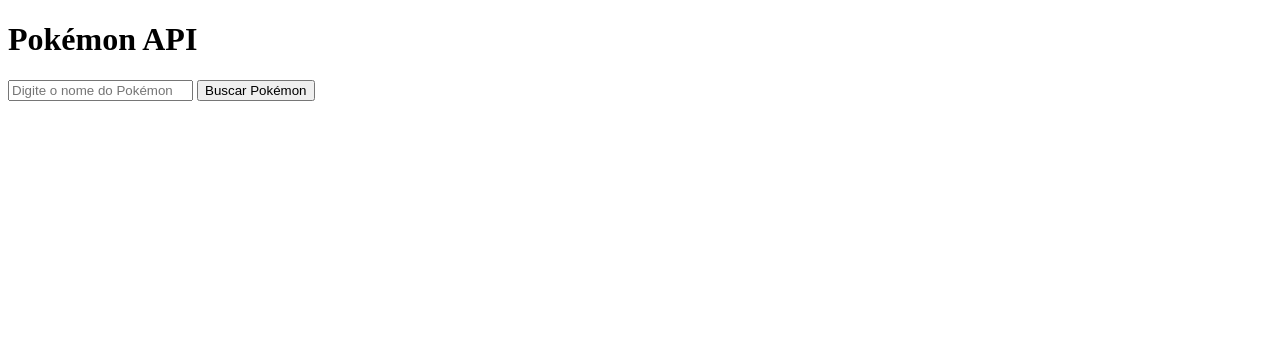
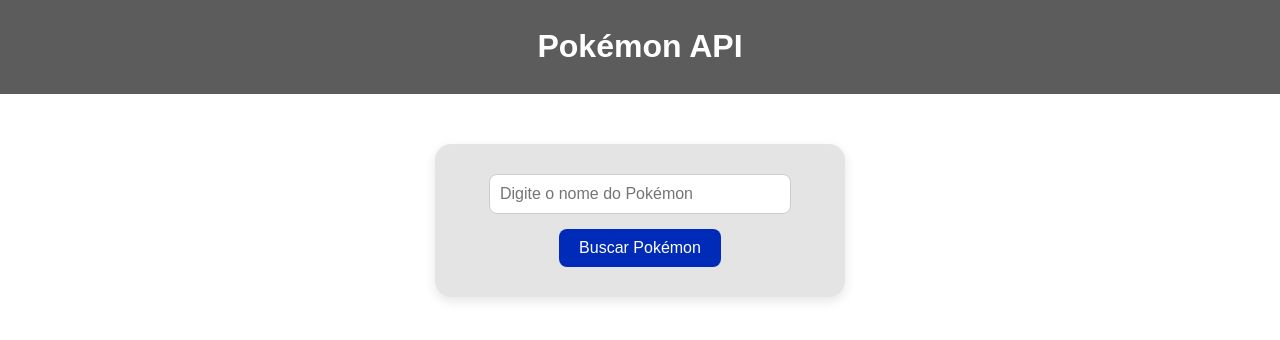
Before and after one commit to eduargodoy0/Faculdade, a plain HTML site: page index.html in a window 1280 px wide. Drawn offline with Linux system fonts and the light colour scheme.

Commit message:
segundo commit

```diff
--- a/index.html
+++ b/index.html
@@ -4,35 +4,95 @@
     <meta charset="UTF-8">
     <meta name="viewport" content="width=device-width, initial-scale=1.0">
     <title>Pokémon API</title>
+    <style>
+        body {
+            margin: 0;
+            font-family: arial;
+            display: flex;
+            flex-direction: column;
+            align-items: center;
+        }
+
+        header {
+            width: 100%;
+            padding: 7px;
+            background-color: #5c5c5c;
+            color: white;
+            text-align: center;
+        }
+
+        .card {
+            margin-top: 50px;
+            background-color: rgb(228, 228, 228);
+            border-radius: 16px;
+            box-shadow: 0px 4px 12px rgba(0, 0, 0, 0.1);
+            padding: 30px;
+            width: 350px;
+            text-align: center;
+        }
+
+        input {
+            padding: 10px;
+            width: 80%;
+            margin-bottom: 15px;
+            border: 1px solid #ccc;
+            border-radius: 8px;
+            font-size: 16px;
+        }
+
+        button {
+            padding: 10px 20px;
+            background-color: #002bb8;
+            color: white;
+            border: none;
+            border-radius: 8px;
+            cursor: pointer;
+            font-size: 16px;
+            transition: background-color 0.3s;
+        }
+
+        button:hover {
+            background-color: #000a7c;
+        }
+
+        #resultado img {
+            margin-top: 15px;
+            width: 120px;
+            height: auto;
+        }
+
+        #resultado h2 {
+            margin-bottom: 10px;
+        }
+    </style>
 </head>
 <body>
-    <h1>Pokémon API</h1>
-    <input type="text" id="pokemonNome" placeholder="Digite o nome do Pokémon">
-    <button onclick="buscarPokemon()">Buscar Pokémon</button>
-    <div id="resultado"></div>
+    <header>
+        <h1>Pokémon API</h1>
+    </header>
+
+    <div class="card">
+        <input type="text" id="pokemonNome" placeholder="Digite o nome do Pokémon">
+        <br>
+        <button onclick="buscarPokemon()">Buscar Pokémon</button>
+        <div id="resultado"></div>
+    </div>
 
     <script>
         async function buscarPokemon() {
             const nomePokemon = document.getElementById('pokemonNome').value.toLowerCase();
-            if (!nomePokemon) {
-                alert('Por favor, digite o nome de um Pokémon.');
-                return;
-            }
 
             try {
                 const response = await fetch(`https://pokeapi.co/api/v2/pokemon/${nomePokemon}`);
-                if (!response.ok) {
-                    throw new Error('Pokémon não encontrado');
-                }
+
                 const data = await response.json();
 
                 document.getElementById('resultado').innerHTML = `
                     <h2>${data.name.toUpperCase()}</h2>
-                    <img src="${data.sprites.front_default}" alt="Imagem de ${data.name}">
+                    <!-- <img src="${data.sprites.front_default}" alt="Imagem de ${data.name}"> -->
                 `;
             } catch (error) {
                 document.getElementById('resultado').innerHTML = `<p style="color: red;">Pokémon não encontrado.</p>`;
-                console.error('Erro ao buscar Pokémon:', error);
             }
         }
     </script>
```
